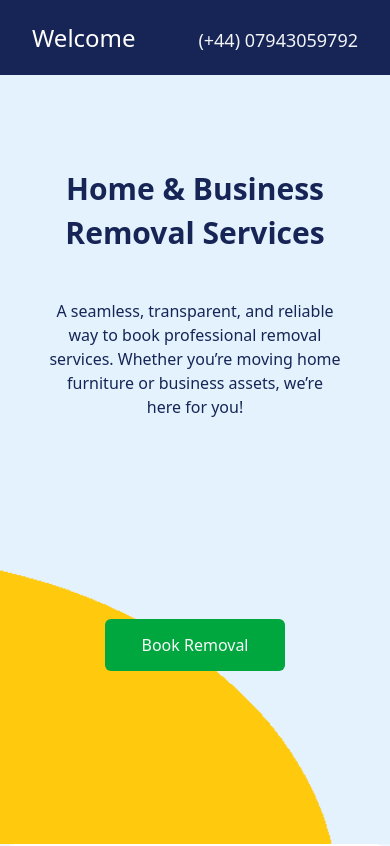
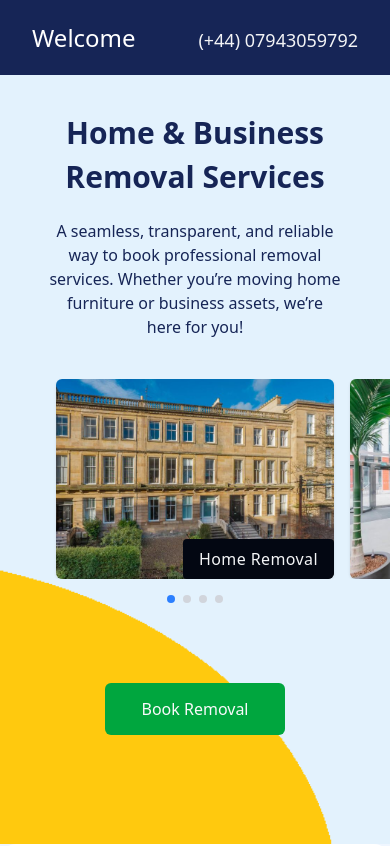
Before and after one commit to andrewwu531/removal-van-frontend, a React (Vite) app: page / in a window 390 px wide. Shown: the top 846 px of the page. Built offline with nearby package versions, Linux system fonts and the light colour scheme.

Commit message:
paypal works completely - responsive design for scrolling cards - mobile

```diff
--- a/src/App.jsx
+++ b/src/App.jsx
@@ -1,9 +1,7 @@
-import React from "react";
 import Header from "./components/Header";
 import HeroSection from "./components/HeroSection";
 import BookingForm from "./components/BookingForm";
-import FAQSection from "./components/FAQSection";
-import ContactSection from "./components/ContactSection";
+
 import Footer from "./components/Footer";
 
 function App() {
--- /dev/null
+++ b/src/components/HeroSectionCardsScroll.jsx
@@ -0,0 +1,89 @@
+import { useRef, useState } from "react";
+import PropTypes from "prop-types";
+
+const HeroSectionCardsScroll = ({ cards }) => {
+  const containerRef = useRef(null);
+  const [currentIndex, setCurrentIndex] = useState(0);
+
+  // Scroll to the card at the specified index
+  const scrollToIndex = (index) => {
+    if (containerRef.current) {
+      const cardWidth = containerRef.current.clientWidth;
+      containerRef.current.scrollTo({
+        left: index * cardWidth,
+        behavior: "smooth",
+      });
+      setCurrentIndex(index);
+    }
+  };
+
+  // Update the current index based on scroll position
+  const handleScroll = () => {
+    if (containerRef.current) {
+      const index = Math.round(
+        containerRef.current.scrollLeft / containerRef.current.clientWidth
+      );
+      setCurrentIndex(index);
+    }
+  };
+
+  return (
+    <div>
+      {/* Carousel container */}
+      <div
+        ref={containerRef}
+        onScroll={handleScroll}
+        className="flex px-8 [@media(min-width:350px)]:!px-12 [@media(min-width:400px)]:!px-13  overflow-x-auto snap-x snap-mandatory scroll-smooth"
+      >
+        {cards.map((card, index) => (
+          <div
+            key={index}
+            className="flex-none w-full px-2 snap-center"
+            style={{ minWidth: "100%" }}
+          >
+            <a href="#booking" className="block">
+              <div className="relative overflow-hidden transition duration-500 transform rounded-md shadow cursor-pointer h-42 [@media(min-height:600px)]:!h-45 [@media(min-height:730px)]:!h-48 [@media(min-height:800px)]:!h-50  hover:scale-102">
+                <img
+                  src={card.image}
+                  alt={card.text}
+                  className="object-cover w-full h-full"
+                />
+                <div className="absolute inset-0 z-10 flex items-end justify-end">
+                  <div className="px-4 py-2 rounded bg-gray-950 bg-opacity-80">
+                    <p className="font-medium tracking-wide text-gray-100 text-md">
+                      {card.text}
+                    </p>
+                  </div>
+                </div>
+              </div>
+            </a>
+          </div>
+        ))}
+      </div>
+
+      {/* Dot Navigation */}
+      <div className="flex justify-center mt-4 mb-8 [@media(min-height:730px)]:!mb-14  [@media(min-height:780px)]:!mb-20 space-x-2">
+        {cards.map((_, index) => (
+          <button
+            key={index}
+            onClick={() => scrollToIndex(index)}
+            className={`w-2 h-2 rounded-full ${
+              currentIndex === index ? "bg-blue-500" : "bg-gray-300"
+            }`}
+          />
+        ))}
+      </div>
+    </div>
+  );
+};
+
+HeroSectionCardsScroll.propTypes = {
+  cards: PropTypes.arrayOf(
+    PropTypes.shape({
+      image: PropTypes.string.isRequired,
+      text: PropTypes.string.isRequired,
+    })
+  ).isRequired,
+};
+
+export default HeroSectionCardsScroll;
--- a/src/components/HeroSectionMobile.jsx
+++ b/src/components/HeroSectionMobile.jsx
@@ -1,6 +1,17 @@
 import background_image from "../assets/background_mobile.png"; // Add your background image
+import home_removal_image from "../assets/home-removal.png";
+import business_removal_image from "../assets/business-removal.png";
+import booking_form_image from "../assets/booking-form.png";
+import contact_us_image from "../assets/contact-us.png";
+import HeroSectionCardsScroll from "./HeroSectionCardsScroll";
 
 const HeroSectionMobile = () => {
+  const cards = [
+    { text: "Home Removal", image: home_removal_image },
+    { text: "Business Removal", image: business_removal_image },
+    { text: "Booking Form", image: booking_form_image },
+    { text: "Contact Us", image: contact_us_image },
+  ];
   return (
     <section
       id="home"
@@ -13,22 +24,23 @@ const HeroSectionMobile = () => {
     >
       <div className="container flex flex-col justify-center mx-auto">
         {/* Text Content */}
-        <div className="flex flex-col justify-center w-full [@media(min-height:730px)]:!mt-24 [@media(max-width:340px)]:!mt-12 mt-18">
+        <div className="flex flex-col justify-center w-full mt-8 [@media(min-height:580px)]:!mt-10 [@media(min-width:720px)]:mt-12 ">
           <h1 className="pb-2 text-3xl font-bold text-center">
             Home &amp; Business
           </h1>
-          <h1 className="pb-12  [@media(max-width:340px)]:!pb-10 text-3xl font-bold text-center">
+          <h1 className="pb-6 [@media(min-height:580px)]:pb-6 text-3xl font-bold text-center">
             Removal Services
           </h1>
-          <p className="px-12 text-base text-center pb-32  [@media(max-width:340px)]:!pb-20 [@media(min-height:730px)]:!pb-50">
+          <p className="px-12 text-base text-center pb-6  [@media(min-height:650px)]:!pb-7 [@media(min-height:730px)]:!pb-10">
             A seamless, transparent, and reliable way to book professional
             removal services. Whether you’re moving home furniture or business
             assets, we’re here for you!
           </p>
+          <HeroSectionCardsScroll cards={cards} />
           <a
             href="#booking"
-            className="flex bg-green-600 w-full mx-auto max-w-[180px] text-gray-50 font-medium text-base py-3.5 px-4 rounded-md
-                    align-middle justify-center transform transition duration-300 hover:scale-105"
+            className="flex bg-green-600 w-full mx-auto max-w-[160px] text-gray-50 font-medium text-base py-3 px-4 [@media(min-width:390px)]:!py-3.5 [@media(min-width:390px)]:!max-w-[180px] rounded-md
+                    align-middle justify-center transform transition duration-300 hover:scale-105 [@media(max-height:680px)]:!mb-10"
           >
             Book Removal
           </a>
```
